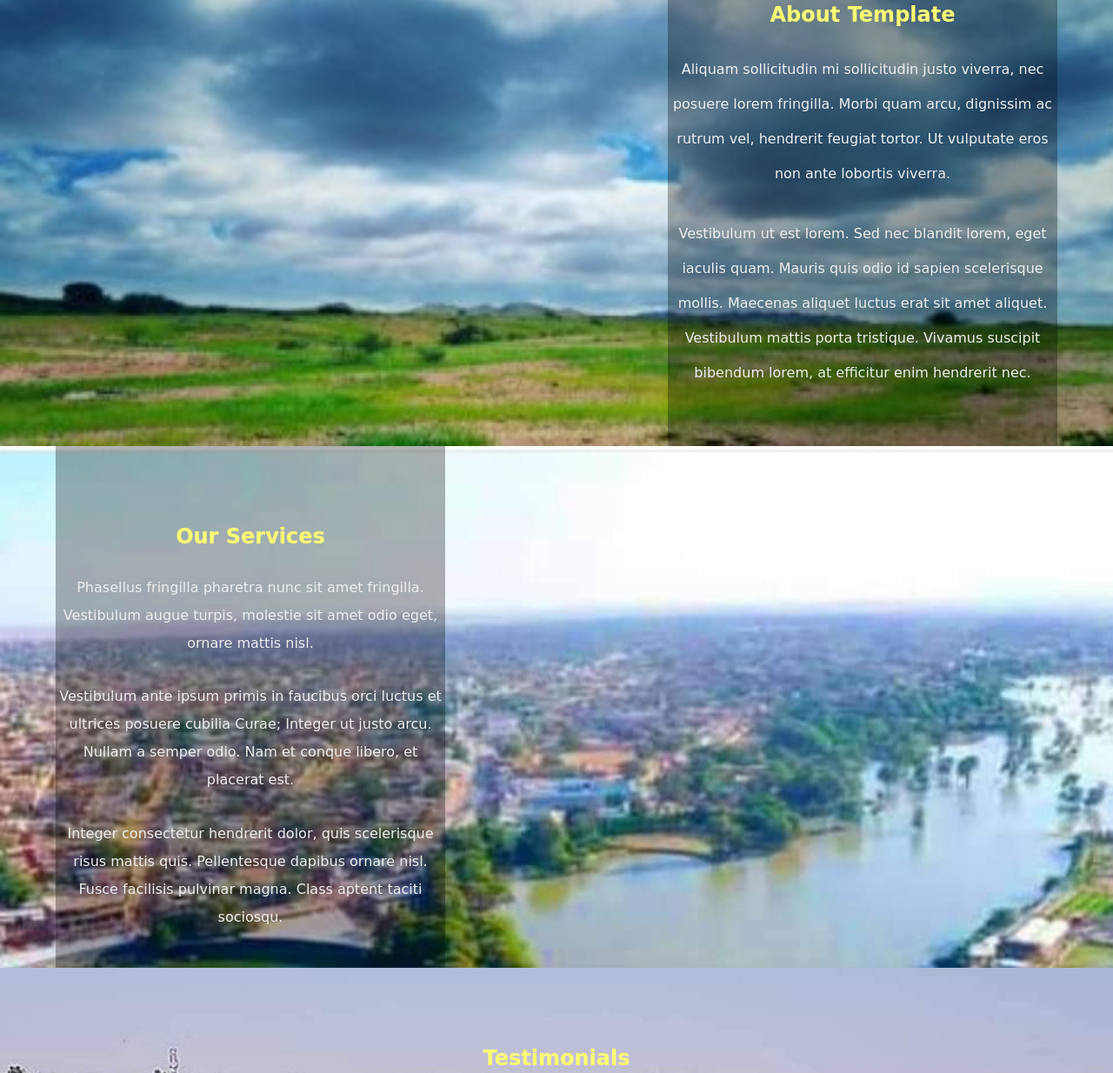
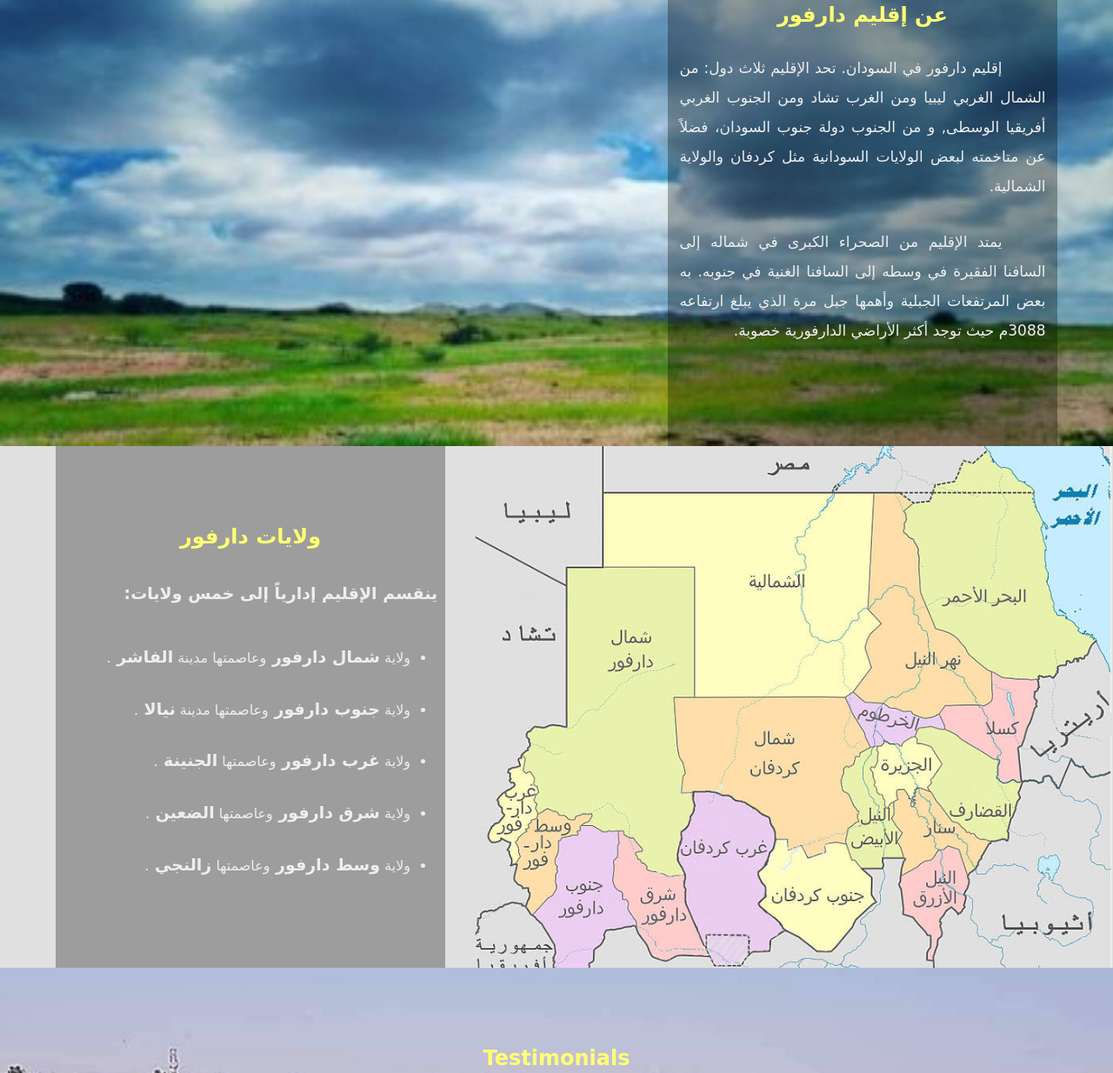
Before and after one commit to moh638/6-Darfue-gallery, a plain HTML site: page index.html in a window 1280 px wide. Shown: the part 687-1921 px from the top of the page at 87% size. Drawn offline with Linux system fonts and the light colour scheme.

Commit message:
big update
chang <p> to arabic word
chang the direction to rtl
add good images

nedd :
- slide show
- more images
-  Contact Us working
- icons for social media

```diff
--- a/css/style.css
+++ b/css/style.css
@@ -5,12 +5,13 @@ body{
 	font-family: cursive;
 
 
+
 }
 
 .home{
 	width: 100%;
 	height: 600px;
-	background-image: url('../img/1.jpeg');
+	background-image: url('../img/Sudan_Jebel_Marra_Deriba_Lakes_edited.jpg');
 	background-size: cover;
 	overflow: hidden;
 
@@ -46,6 +47,7 @@ body{
 
 .home .best p{
 	color: #fff;
+	direction: rtl;
 }
 
 
@@ -94,18 +96,29 @@ body{
 	text-align: center;
 	padding-top: 7%;
 
+
 }
 .about .about_us h2 , .service .service_us h2{
 	margin: 0;
 	color: #ffff73;
 	padding-bottom: 0;
+	direction: rtl;
 }
 
 .about .about_us p{
 
 	color: #eee;
 	padding-top: 3%;
-	line-height: 2.5;
+	padding-right: 3%;
+	padding-left: 3%;
+	line-height: 2;
+	direction: rtl;
+	text-align: justify;
+	text-indent: 50px;
+	font-size: 17px;
+
+
+
 }
 
 /* service */
@@ -113,7 +126,7 @@ body{
 .service{
 	width: 100%;
 	height: 600px;
-	background-image: url('../img/3.jpeg');
+	background-image: url('../img/m21.png');
 	background-size: cover;
 	overflow: hidden;
 
@@ -129,17 +142,44 @@ body{
 	margin-left:5%;
 	text-align: center;
 	padding-top: 7%;
+	direction: rtl;
+
 }
 
 .service .service_us h2{
 	padding-bottom: 0;
+
 }
 
 .service .service_us p{
 	color: #eee;
 	padding-top: 3%;
 	line-height: 2;
+	text-align: justify;
+	font-weight: bold;
+	font-size: 19px;
+	padding-right: 2%;
+	padding-left: 2%;
 }
+.service .service_us ul{
+	width: 90%;
+	text-align: justify;
+}
+.service .service_us li{
+	color: #eee;
+	padding-top: 3%;
+	line-height: 2.5;
+/*	font-size: 17px;
+	font-weight: bold;*/
+
+}
+.service .service_us li span{
+
+	font-size: 19px;
+	font-weight: bold;
+
+}
+
 
 /* testimoial */
 .testimonials{
@@ -154,6 +194,8 @@ body{
 	text-align: center;
 	padding-top: 7%;
 	color: #ffff73;
+	direction: rtl;
+
 }
 
 .testimonials .test{
@@ -176,6 +218,9 @@ body{
 	line-height: 1.8;
 	text-align: left;
 	margin: 20px;
+	direction: rtl;
+
+
 }
 
 /* contact */
@@ -203,6 +248,7 @@ body{
 	color: #ffff73;
 	padding-top: 10%;
 	padding-bottom: 5%;
+	direction: rtl;
 
 
 }
@@ -210,6 +256,8 @@ body{
 .contact .contact_us form {
 	width: 80%;
 	margin: auto;
+	direction: rtl;
+
 }
 
 .contact .contact_us form input{
@@ -254,7 +302,7 @@ body{
 
 .footer{
 	width: 100%;
-	height: 100px;
+	height: 120px;
 	border-top: 1px solid #ddd;
 	background:rgba(9, 11, 10, 0.51);
 
@@ -266,6 +314,7 @@ body{
 	text-align: center;
 	font-family: Tahoma;
 	color: #fff;
-	font-weight: bold;
+	direction: rtl;
+
 
 }
--- a/index.html
+++ b/index.html
@@ -29,34 +29,41 @@
     </ul>
    </div>
    <div class="best">
-				<p class="one">Zipper</p>
-				<p class="two">Best destination to explore...</p>
+    <p class="one">إقليم دارفور</p>
+    <p class="two"> يرجع سبب تسمية دارفور بهذا الاسم نسبة إلى قبيلة الفور وكلمة دارفور أصلها دار الفور وهي إحدى أكبر قبائل الإقليم. </p>
+    <p class="two"> نبذة وصور عن دارفور ... </p>
    </div>
   </div>
 
   <div class="about" id="about">
    <div class="about_us">
-				<h2>About Template</h2>
+    <h2>عن إقليم دارفور</h2>
     <p>
-					Aliquam sollicitudin mi sollicitudin justo viverra, nec posuere lorem fringilla. Morbi quam arcu, dignissim ac rutrum vel, hendrerit feugiat tortor. Ut vulputate eros non ante lobortis viverra.
+     إقليم دارفور في السودان. تحد الإقليم ثلاث دول: من الشمال الغربي ليبيا ومن الغرب تشاد ومن الجنوب الغربي أفريقيا الوسطى, و من الجنوب دولة جنوب السودان، فضلاً عن متاخمته لبعض الولايات السودانية مثل كردفان والولاية الشمالية.
     </p>
     <p>
-					Vestibulum ut est lorem. Sed nec blandit lorem, eget iaculis quam. Mauris quis odio id sapien scelerisque mollis. Maecenas aliquet luctus erat sit amet aliquet. Vestibulum mattis porta tristique. Vivamus suscipit bibendum lorem, at efficitur enim hendrerit nec.
+     يمتد الإقليم من الصحراء الكبرى في شماله إلى السافنا الفقيرة في وسطه إلى السافنا الغنية في جنوبه. به بعض المرتفعات الجبلية وأهمها جبل مرة الذي يبلغ ارتفاعه 3088م حيث توجد أكثر الأراضي الدارفورية خصوبة.
     </p>
    </div>
   </div>
 
   <div class="service" id="service">
    <div class="service_us">
-				<h2>Our Services</h2>
+    <h2> ولايات دارفور </h2>
     <p>
-					Phasellus fringilla pharetra nunc sit amet fringilla. Vestibulum augue turpis, molestie sit amet odio eget, ornare mattis nisl.</p>
-				<p>
-					Vestibulum ante ipsum primis in faucibus orci luctus et ultrices posuere cubilia Curae; Integer ut justo arcu. Nullam a semper odio. Nam et conque libero, et placerat est.
+   	  ينقسم الإقليم إدارياً إلى خمس ولايات:
  	</p>
-				<p>
+	     <ul>
+	     	<li> ولاية <span> شمال دارفور </span> وعاصمتها مدينة <span> الفاشر </span> . </li>
+	     	<li> ولاية <span> جنوب دارفور </span> وعاصمتها مدينة <span> نيالا </span> . </li>
+	     	<li> ولاية <span> غرب دارفور </span> وعاصمتها <span> الجنينة </span> . </li>
+	     	<li> ولاية <span> شرق دارفور </span> وعاصمتها <span> الضعين </span> . </li>
+	     	<li> ولاية <span> وسط دارفور </span> وعاصمتها <span> زالنجي </span> . </li>
+	     </ul>
+
+<!--     <p>
      Integer consectetur hendrerit dolor, quis scelerisque risus mattis quis. Pellentesque dapibus ornare nisl. Fusce facilisis pulvinar magna. Class aptent taciti sociosqu.
-				</p>
+    </p> -->
    </div>
   </div>
 
@@ -65,7 +72,7 @@
    <div class="test">
     <i class="fa fa-pagelines fa-3x"></i>
     <p>
-					Ut vulputate eros non ante lobortis viverra. Vestibulum ut est lorem. Sed nec blandit lorem, eget iaculis quam. Mauris quis odio id sapien scelerisque mollis.
+     Ut vulputate eros non ante lobortis viverra. Vestibulum ut est lorem. Sed nec blandit lorem, eget iaculis quam. Mauris quis odio id sapien scelerisque mollis.hi is that اﺛﺮ ﻋﻠﻰ
 
     </p>
    </div>
@@ -112,8 +119,6 @@
 
 
 
-
-
   <script src="js/jquery-3.4.1.min.js"></script>
   <script src="js/script.js"></script>
 
```
Also changed, not shown: img/Sudan_Jebel_Marra_Deriba_Lakes_edited.jpg (added), img/m21.png (added), img/الولايات_السودانية_2013.jpg (added). Lines whose indentation alone changed are shown as unchanged.
